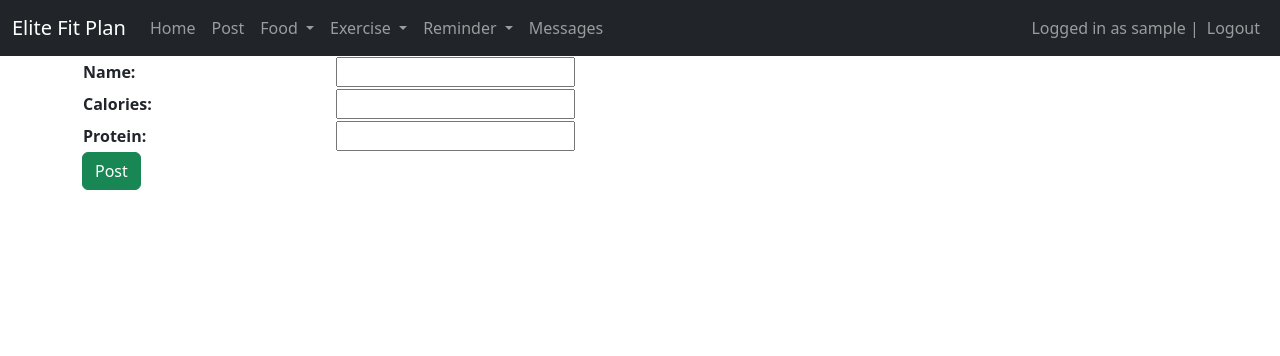
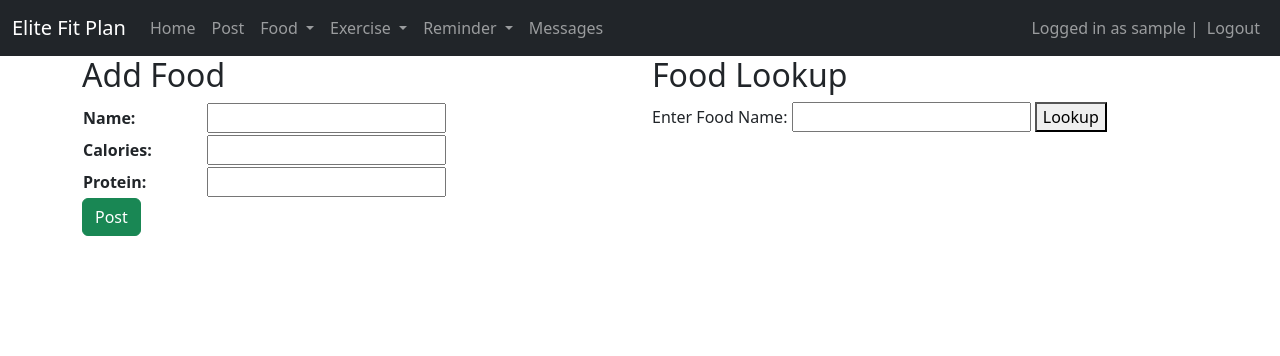
Before and after one commit to darius-hmi/personalOrganiser, a Django app: page /create-food in a window 1280 px wide. Shown: the top 356 px of the page. Run offline with Django 4.2, Linux system fonts and the light colour scheme; the visitor is signed in with stand-in values (Sample User, id 1); parts of the project's set-up code (start-up, migrations or seed data) failed here and were passed over; some libraries are stand-ins or nearby versions.

Commit message:
added an api to look up food

```diff
--- a/main/templates/main/create_food.html
+++ b/main/templates/main/create_food.html
@@ -2,11 +2,43 @@
 {% block title %}Add food{% endblock %}
 {% load crispy_forms_tags %}
 {% block content %}
+<div class="row">
+    <div class="col-md-6">
+        <h2>Add Food</h2>
         <form method="POST">
             {% csrf_token %}
             <table class="form-table" style="width: 100%;">
                 {{form.as_table}}
             </table>
-    <button type="submit" class="btn btn-success">Post</button>
+            <button type="submit" name="action" value="create_food" class="btn btn-success">Post</button>
         </form>
+    </div>
+    <div class="col-md-6">
+        <h2>Food Lookup</h2>
+        <form id="food-lookup-form" method="post">
+            {% csrf_token %}
+            <label for="food_id">Enter Food Name:</label>
+            <input type="text" name="food_id" id="food_id">
+            <button type="submit" name="action" value="food_lookup">Lookup</button>
+        </form>
+
+        {% if food_info %}
+            <h3>Food Information: (per 100g/100ml)</h3>
+            <ul>
+                <li>Name: {{ food_info.name }}</li>
+                <li>Calories: {{ food_info.calories }} kcal</li>
+                <li>Protein: {{ food_info.protein }} g</li>
+                <!-- Add other relevant nutrient information here -->
+            </ul>
+            {% if food_info.image_url %}
+                <img src="{{ food_info.image_url }}" alt="{{ food_info.name }}">
+            {% endif %}
+        {% endif %}
+
+        {% if error_message %}
+            <p>{{ error_message }}</p>
+        {% endif %}
+    </div>
+</div>
+
 {% endblock %}
--- a/main/views.py
+++ b/main/views.py
@@ -8,7 +8,8 @@ from django.db.models import Sum
 from django.core.mail import send_mail
 from django.utils import timezone
 from django.contrib.auth.models import User
-from django.http import Http404
+from django.http import Http404, JsonResponse
+import os, requests
 
 @login_required(login_url='/login')
 def home(request):
@@ -59,19 +60,59 @@ def create_post(request):
 
     return render(request, 'main/create_post.html', {'form':form})
 
+
 @login_required(login_url='/login')
 def create_food(request):
+    form = FoodForm()
+    food_info = None
+    error_message = None
+
     if request.method == 'POST':
-        form = FoodForm(request.POST)
-        if form.is_valid():
-            food = form.save(commit=False)
-            food.author = request.user
-            food.save()
-            return redirect('/home')
+        action = request.POST.get('action')
+
+        if action == 'create_food':
+            # Handle the create food form
+            form = FoodForm(request.POST)
+            if form.is_valid():
+                food = form.save(commit=False)
+                food.author = request.user
+                food.save()
+                return redirect('create_food')
+
+        elif action == 'food_lookup':
+            # Handle the food lookup form
+            form = FoodForm()
+            food_id = request.POST.get('food_id')
+            if food_id:
+                api_url = f'https://api.edamam.com/api/food-database/v2/parser?ingr={food_id}&app_id={os.getenv("api_id")}&app_key={os.getenv("api_key")}'
+                response = requests.get(api_url)
+
+                if response.status_code == 200:
+                    data = response.json()
+                    if 'parsed' in data and data['parsed']:
+                        food_info = {
+                            'name': data['parsed'][0]['food']['label'],
+                            'calories': data['parsed'][0]['food']['nutrients']['ENERC_KCAL'],
+                            'protein': data['parsed'][0]['food']['nutrients']['PROCNT'],
+                            # Add other relevant nutrient information here
+                        }
+
+                        if 'hints' in data and data['hints']:
+                            image_url = data['hints'][0]['food']['image']
+                            food_info['image_url'] = image_url
+                    else:
+                        error_message = 'No food information found'
+
+                else:
+                    error_message = 'Failed to fetch food information'
+
+            else:
+                error_message = 'Please provide a food ID'
     else:
         form = FoodForm()
 
-    return render(request, 'main/create_food.html', {'form':form})
+    return render(request, 'main/create_food.html', {'form': form, 'food_info': food_info, 'error_message': error_message})
+
 
 
 @login_required(login_url='/login')
@@ -298,3 +339,6 @@ def thread_detail_view(request, thread_id):
             message.save()
             return redirect('thread_detail', thread_id=thread.id)
     return render(request, 'main/thread_detail.html', {'thread': thread, 'messages': messages, 'form': form})
+
+
+#end of the code
```
Lines whose indentation alone changed are shown as unchanged.
